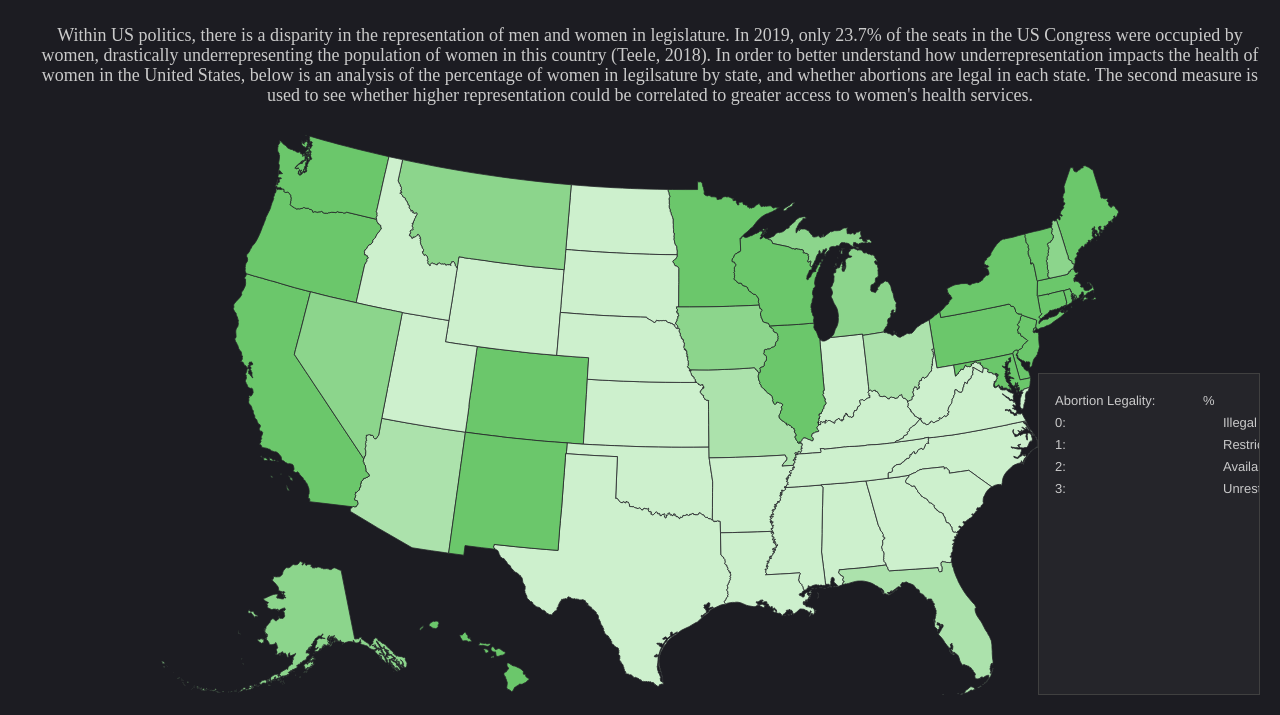
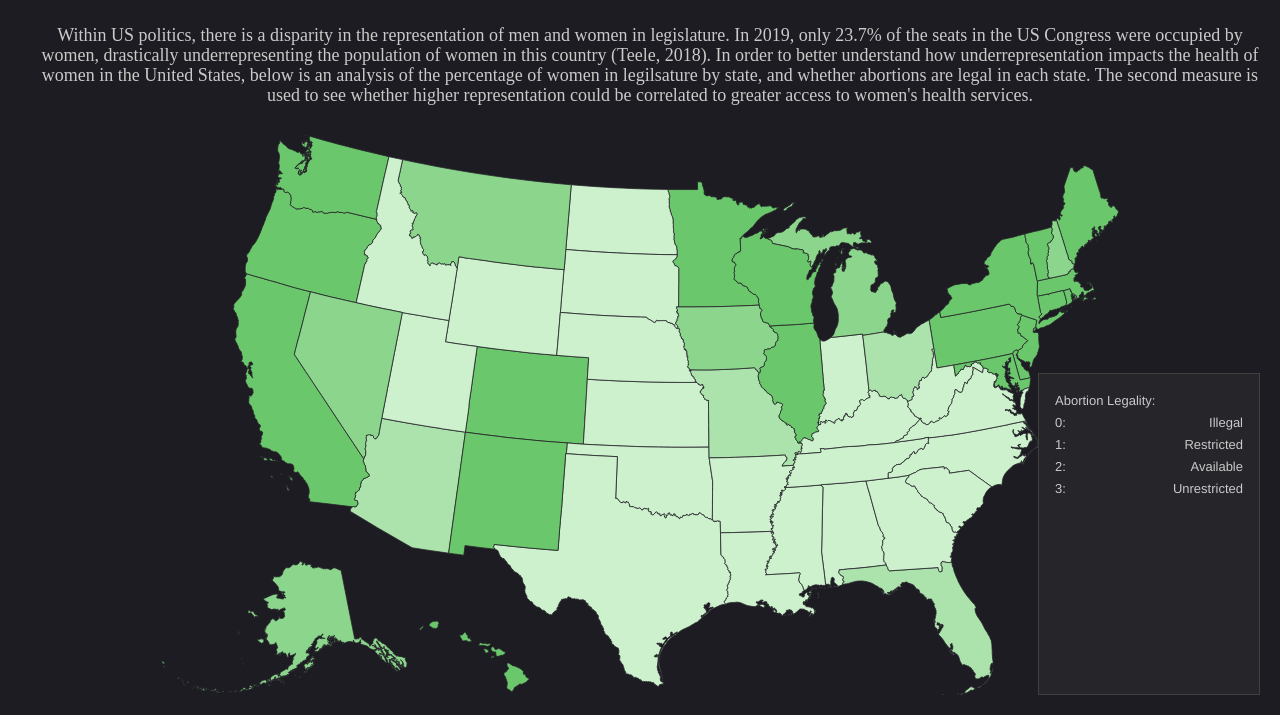
Before and after one commit to eshanair/eshanair.github.io, a plain HTML site: page index.html in a window 1280 px wide. Shown: the part 85-800 px from the top of the page. Drawn offline with Linux system fonts and the light colour scheme.

Commit message:
Update index.html

```diff
--- a/index.html
+++ b/index.html
@@ -192,7 +192,7 @@ button:hover {background-color:var(--color-accent-off);}
 
 	<div style="display:block;text-align: center;position:relative;margin:30px;height:50px;font:100 30px serif;">Percentage Women in Legislature vs Abortion Legality</div>
 
-	<p style="text-align:center; font-size:18px; font-family:serif; margin: 0 20px; padding-left: 20px;">
+	<p style="text-align:center; font-size:18px; font-family:san-serif; margin: 0 20px; padding-left: 20px;">
 		Within US politics, there is a disparity in the representation of men and women in legislature. In 2019, only 23.7% of the seats in the
 		US Congress were occupied by women, drastically underrepresenting the population of women in this country (Teele, 2018). In order to better understand
 		how underrepresentation impacts the health of women in the United States, below is an analysis of the percentage of women in legilsature by state, and
@@ -203,7 +203,7 @@ button:hover {background-color:var(--color-accent-off);}
 
 	<div id="statesmap" style="display:block;position:relative;margin:30px;height:70%;border:0px silver solid;text-align:center;"></div>
 
-	<div id="datalist" style="display:block;position:absolute;margin:10px;width:200px;height:300px;padding:10px;font:100 13px helvetica;line-height: 22px; right:10px; bottom:10px; overflow:auto;border:1px #404040 solid;background-color: rgba(120,120,120,0.1);"></div>
+	<div id="datalist" style="display:block;position:absolute;margin:10px;width:200px;height:300px;padding:10px;font:100 13px helvetica;line-height: 22px; right:10px; bottom:10px; overflow:scroll;border:1px #404040 solid;background-color: rgba(120,120,120,0.1);"></div>
 
 	<p style="text-align:center; font-size:18px; font-family:serif; margin: 0 20px; padding-left: 20px;">
 		Using Python Modules
@@ -241,15 +241,15 @@ button:hover {background-color:var(--color-accent-off);}
 		let mld = document.createElement('div');
 		mld.setAttribute("style", "margin:6px;");
 		mld.innerHTML = "Abortion Legality:" +
-			"<span style='float:right;width:40px;'>%</span>" +
+			"<span style='float:right;width:40px;'></span>" +
 			"<br>" +
-			"0:<span style='float:right;width:20px;'>Illegal</span>" +
+			"0:<span style='float:right;'>   Illegal</span>" +
 			"<br>" +
-			"1:<span style='float:right;width:20px;'>Restricted</span>" +
+			"1:<span style='float:right;'>   Restricted</span>" +
 			"<br>" +
-			"2:<span style='float:right;width:20px;'>Available</span>" +
+			"2:<span style='float:right;x;'>   Available</span>" +
 			"<br>" +
-			"3:<span style='float:right;width:20px;'>Unrestricted</span>";
+			"3:<span style='float:right;'>   Unrestricted</span>";
 
 		document.getElementById( 'datalist' ).appendChild(mld);
 
```
